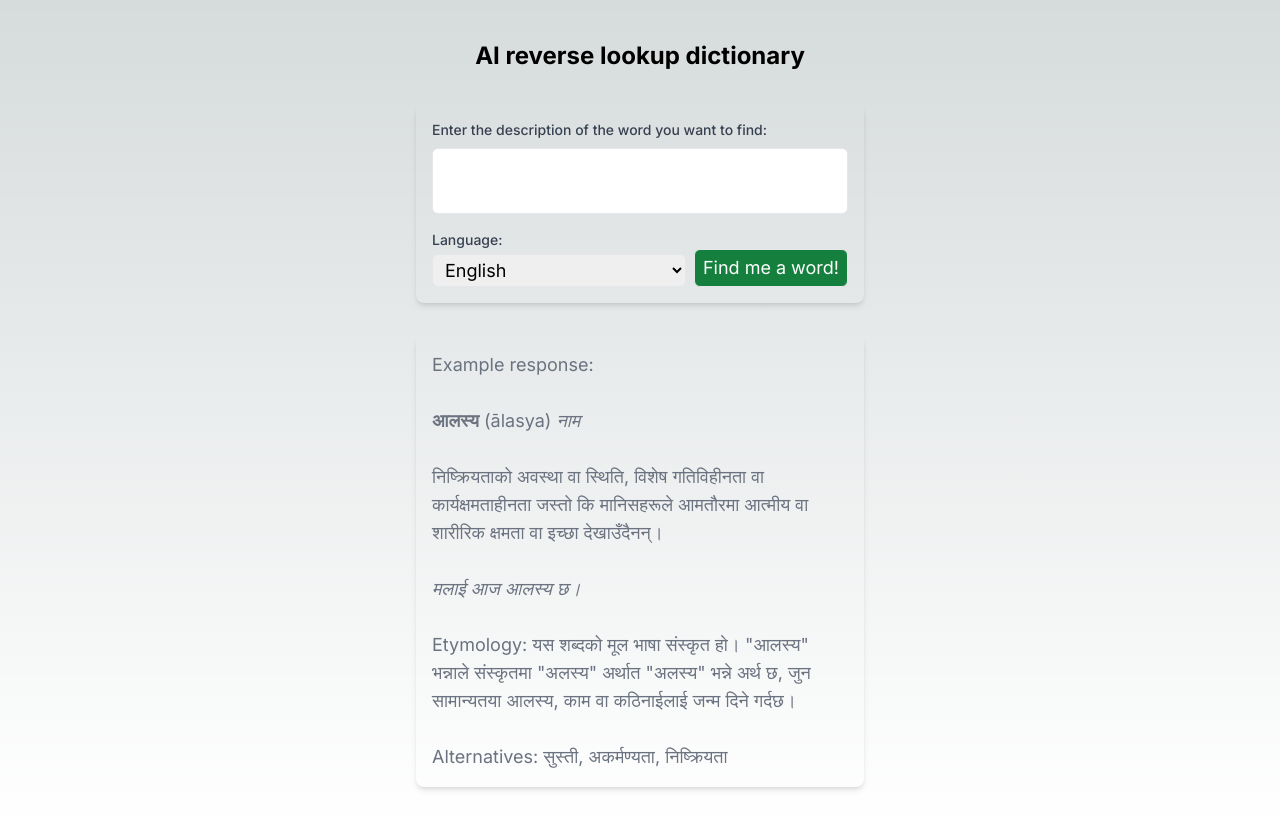
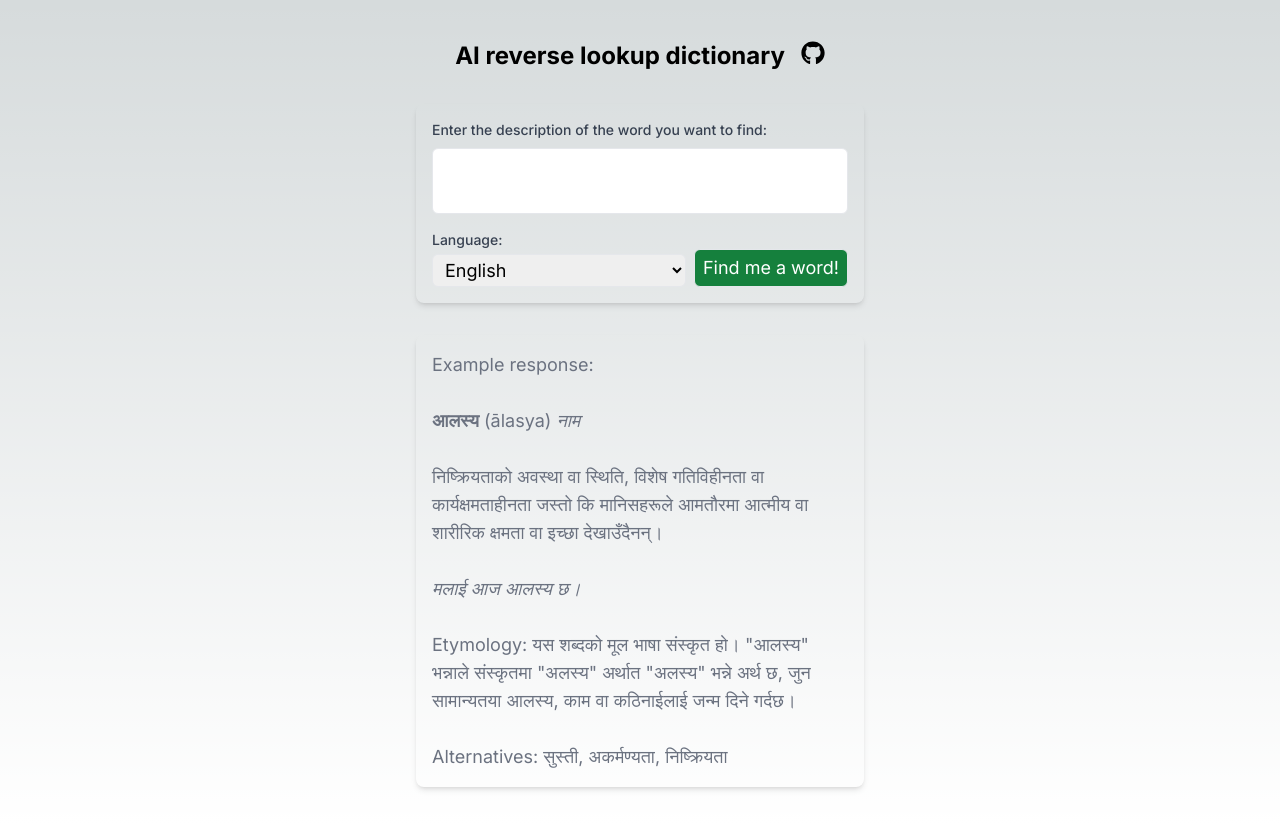
Before and after one commit to parlii/ai-reverse-lookup, a Next.js app: page / in a window 1280 px wide. Built offline with nearby package versions, Linux system fonts and the light colour scheme; a web font is replaced by a local one.

Commit message:
add github link

```diff
--- a/package.json
+++ b/package.json
@@ -15,6 +15,7 @@
     "@types/node": "20.4.2",
     "@types/react": "18.2.15",
     "@types/react-dom": "18.2.7",
+    "@types/react-icons": "^3.0.0",
     "ai": "^2.1.20",
     "autoprefixer": "10.4.14",
     "eslint": "8.45.0",
@@ -26,6 +27,7 @@
     "raw-loader": "^4.0.2",
     "react": "18.2.0",
     "react-dom": "18.2.0",
+    "react-icons": "^4.10.1",
     "react-markdown": "^8.0.7",
     "remark": "^14.0.3",
     "remark-html": "^15.0.2",
--- a/src/app/completion.tsx
+++ b/src/app/completion.tsx
@@ -2,6 +2,7 @@
 
 import { Anek_Devanagari, Noto_Serif_Devanagari } from "next/font/google";
 
+import { FaGithub } from "react-icons/fa";
 import { ReactMarkdown } from "react-markdown/lib/react-markdown";
 import { useCompletion } from "ai/react";
 import { useState } from "react";
@@ -49,9 +50,16 @@ Alternatives: सुस्ती, अकर्मण्यता, निष्
 
   return (
     <div className="flex flex-col items-center h-screen mt-4 mb-2 overflow-y-auto px-4 md:px-0">
-      <h1 className="text-2xl font-bold text-center mt-6 mb-4">
-        AI reverse lookup dictionary
-      </h1>
+      <div className="flex items-center justify-between justify-center space-x-4">
+        <h1 className="text-2xl font-bold text-center mt-6 mb-4">
+          AI reverse lookup dictionary
+        </h1>
+        <a
+          href="https://github.com/parlii/ai-reverse-lookup"
+        >
+          <FaGithub className="inline-block" size={24} />
+        </a>
+      </div>
       <div className="p-4 rounded-lg shadow-md m-4 w-full md:max-w-md text-lg">
         <form onSubmit={handleSubmit}>
           {/* Textarea for the description of the word */}
```
Also changed, not shown: 1 other file (tests, documents, lock files or other folders).
